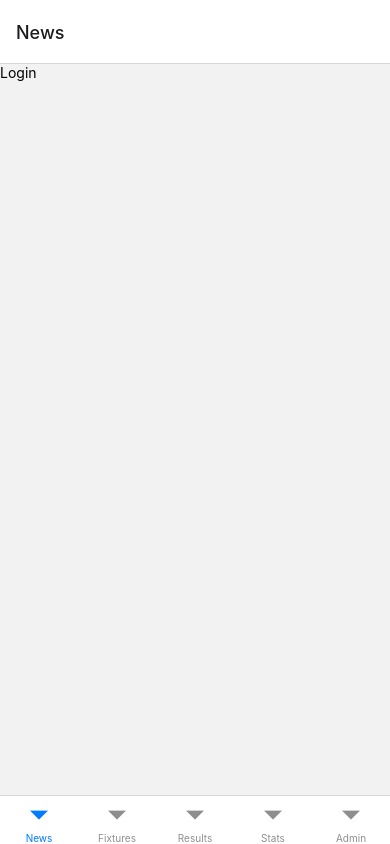
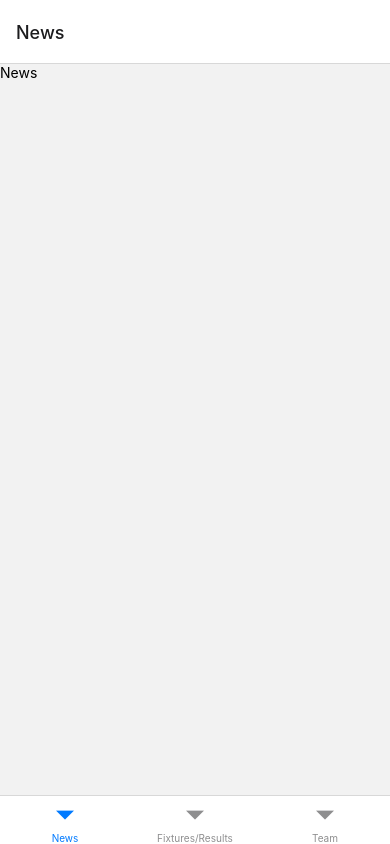
Before and after one commit to sjransom/cg-app, a React Native app: screen /News in a window 390 px wide. Built offline with nearby package versions, Linux system fonts and the light colour scheme.

Commit message:
fix up screen order

```diff
--- a/App.tsx
+++ b/App.tsx
@@ -2,8 +2,9 @@ import React from 'react'
 import { NavigationContainer } from '@react-navigation/native'
 import { createBottomTabNavigator } from '@react-navigation/bottom-tabs'
 
-import Fixtures from './src/screens/Fixtures'
-import Login from './src/screens/Login'
+import Fixtures from './src/screens/FixturesResults'
+import News from './src/screens/News'
+import Team from './src/screens/Team'
 
 const Tab = createBottomTabNavigator()
 
@@ -11,11 +12,9 @@ const App = () => {
   return (
     <NavigationContainer>
       <Tab.Navigator>
-        <Tab.Screen name="News" component={Login} />
-        <Tab.Screen name="Fixtures" component={Fixtures} />
-        <Tab.Screen name="Results" component={Login} />
-        <Tab.Screen name="Stats" component={Login} />
-        <Tab.Screen name="Admin" component={Login} />
+        <Tab.Screen name="News" component={News} />
+        <Tab.Screen name="Fixtures/Results" component={Fixtures} />
+        <Tab.Screen name="Team" component={Team} />
       </Tab.Navigator>
     </NavigationContainer>
   )
--- /dev/null
+++ b/src/screens/News.tsx
@@ -0,0 +1,22 @@
+import React from 'react'
+import { SafeAreaView, ScrollView, StyleSheet, Text, View } from 'react-native'
+
+const News = () => {
+  return (
+    <SafeAreaView>
+      <ScrollView>
+        <View style={styles.container}>
+          <Text>News</Text>
+        </View>
+      </ScrollView>
+    </SafeAreaView>
+  )
+}
+
+const styles = StyleSheet.create({
+  container: {
+    flex: 1
+  }
+})
+
+export default News
--- /dev/null
+++ b/src/screens/Team.tsx
@@ -0,0 +1,22 @@
+import React from 'react'
+import { SafeAreaView, ScrollView, StyleSheet, Text, View } from 'react-native'
+
+const Team = () => {
+  return (
+    <SafeAreaView>
+      <ScrollView>
+        <View style={styles.container}>
+          <Text>Team</Text>
+        </View>
+      </ScrollView>
+    </SafeAreaView>
+  )
+}
+
+const styles = StyleSheet.create({
+  container: {
+    flex: 1
+  }
+})
+
+export default Team
```
Also changed, not shown: src/screens/FixturesResults.tsx (renamed from src/screens/Fixtures.tsx).
